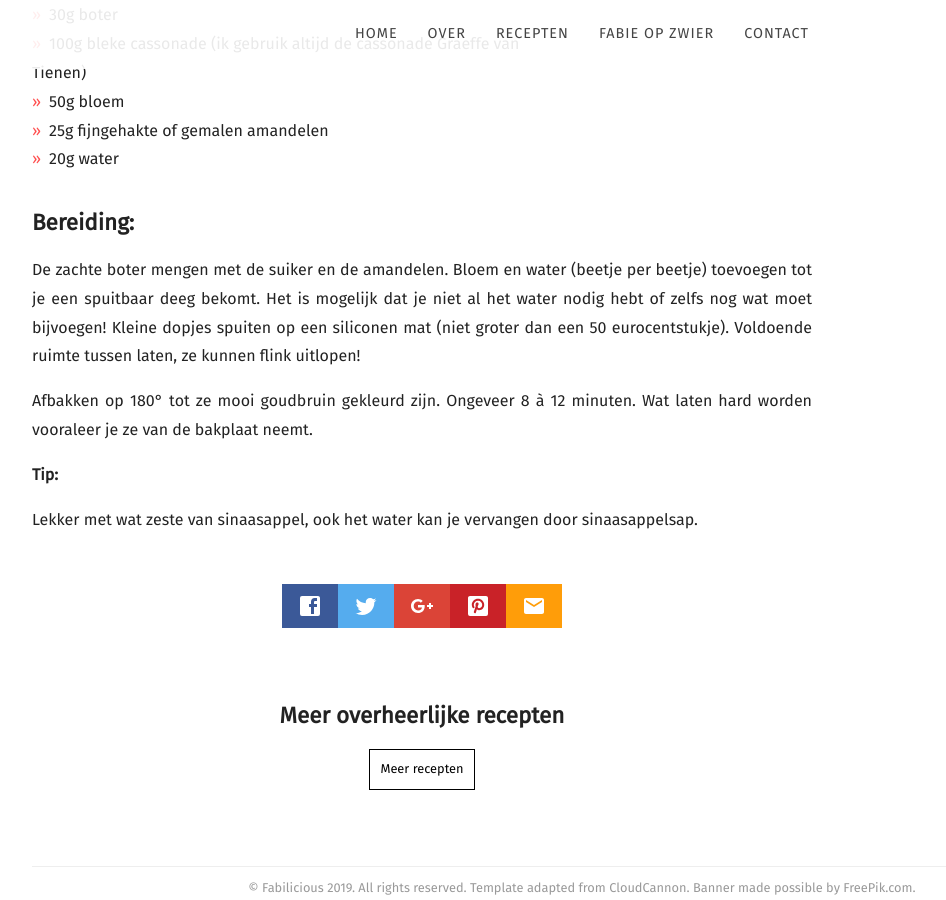
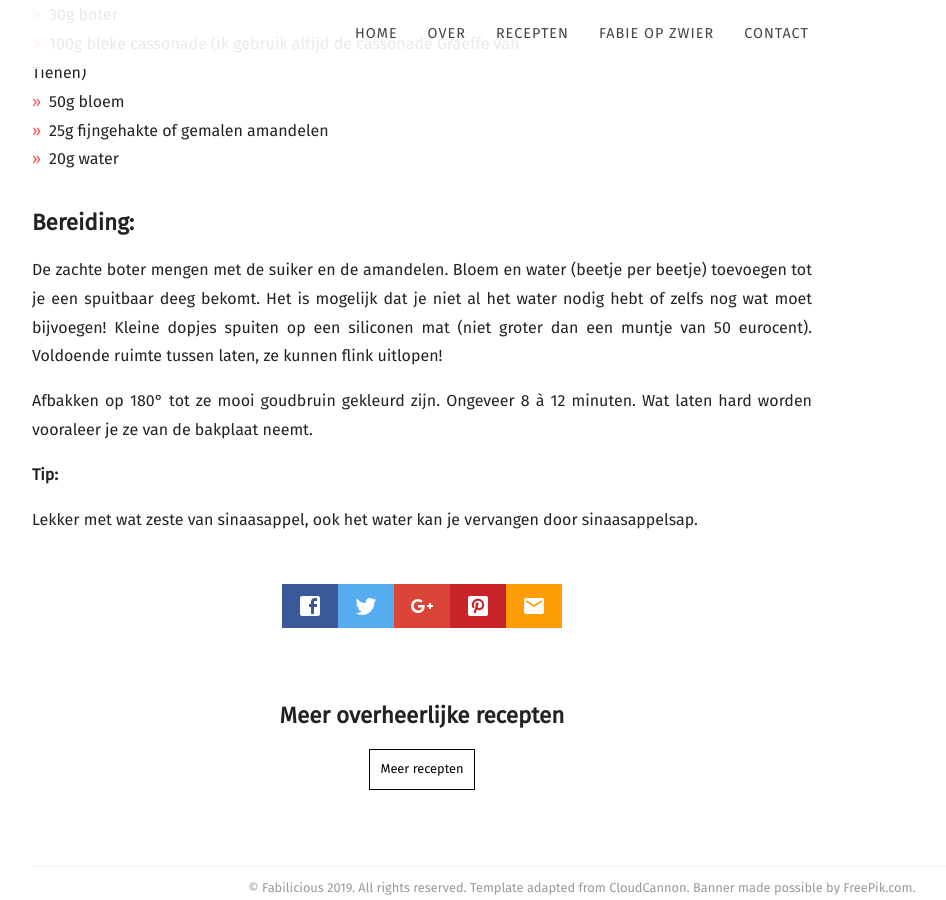
Before and after one commit to fabilicious/fabilicious.github.io, a Jekyll site: the page built from recipes/_posts/2019-11-07-Brugse_kletskoppen.md, in a window 1280 px wide and 900 px high, scrolled down 1117 px. Shown: the whole window, without its empty margins (58-1004 px from the left). Built offline with Jekyll 4.4.1, drawn with Linux system fonts in a browser that asks for light colours; nearby versions of some CDN libraries; some web fonts are replaced.

Commit message:
Update 2019-11-07-Brugse_kletskoppen.md

```diff
--- a/recipes/_posts/2019-11-07-Brugse_kletskoppen.md
+++ b/recipes/_posts/2019-11-07-Brugse_kletskoppen.md
@@ -24,7 +24,7 @@ Voor de Gentse kletskoppen gebruiken we hazelnoten.
 De zachte boter mengen met de suiker en de amandelen.
 Bloem en water (beetje per beetje) toevoegen tot je een spuitbaar deeg bekomt.
 Het is mogelijk dat je niet al het water nodig hebt of zelfs nog wat moet bijvoegen!
-Kleine dopjes spuiten op een siliconen mat (niet groter dan een 50 eurocentstukje). Voldoende ruimte tussen laten, ze kunnen flink uitlopen!
+Kleine dopjes spuiten op een siliconen mat (niet groter dan een muntje van 50 eurocent). Voldoende ruimte tussen laten, ze kunnen flink uitlopen!
 
 Afbakken op 180° tot ze mooi goudbruin gekleurd zijn. Ongeveer 8 à 12 minuten.
 Wat laten hard worden vooraleer je ze van de bakplaat neemt.
```
